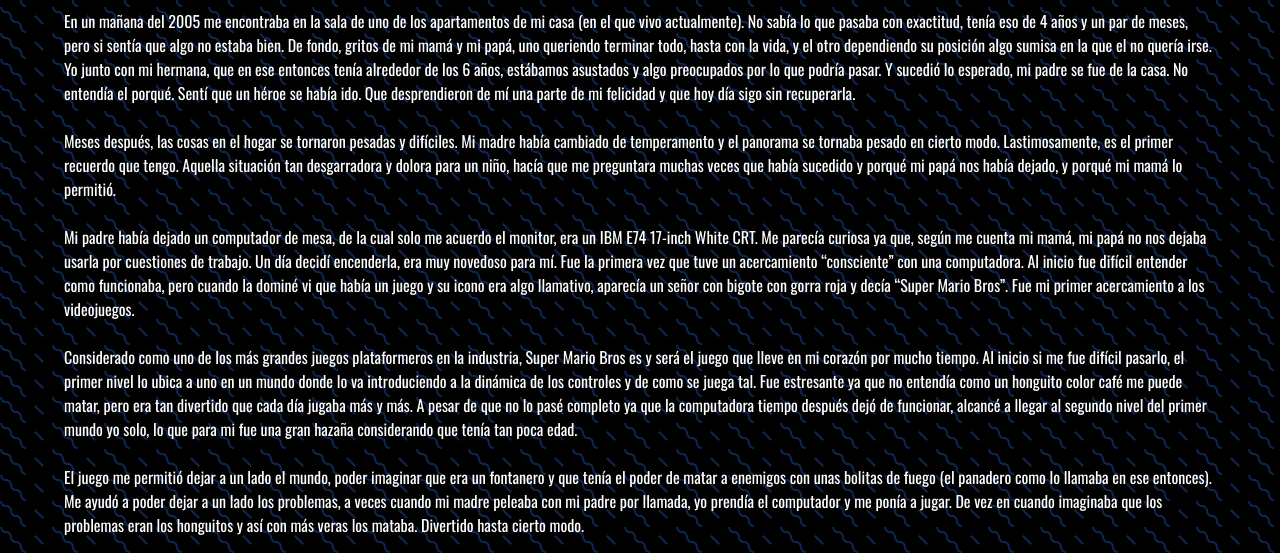
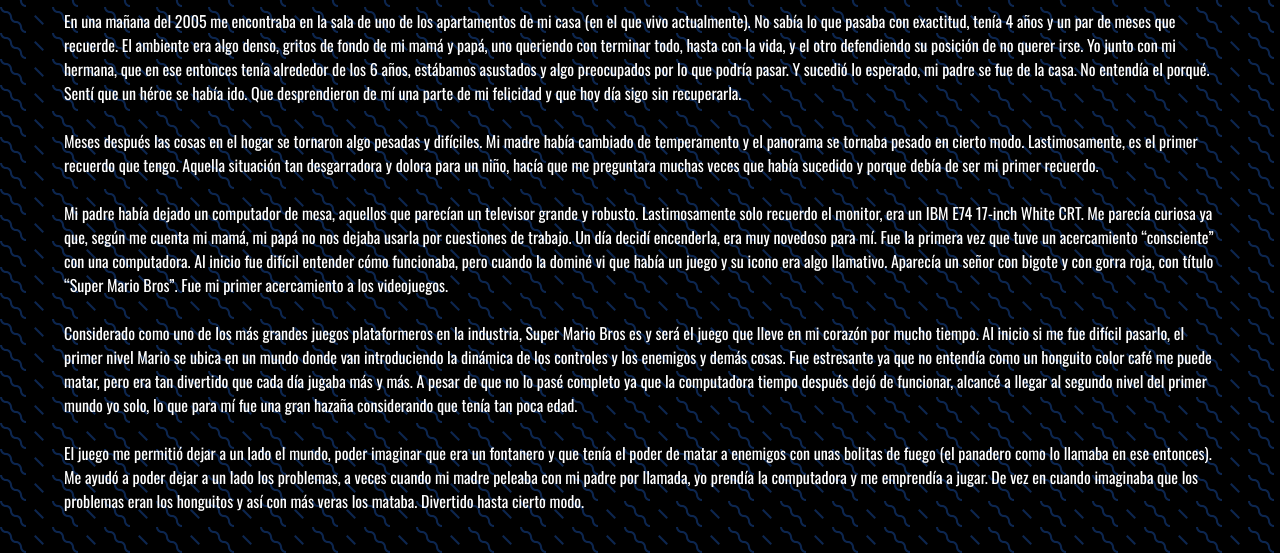
Before and after one commit to JuPa2208/mario, a plain HTML site: page index.html in a window 1280 px wide. Shown: the part 643-1196 px from the top of the page. Drawn offline with nearby package versions, Linux system fonts and the light colour scheme.

Commit message:
Update index.html

```diff
--- a/index.html
+++ b/index.html
@@ -47,50 +47,49 @@
 
     <header>
       <div class="parrafo">
-        <p> En un mañana del 2005 me encontraba en la sala de uno de los apartamentos de mi casa
-          (en el que vivo actualmente). No sabía lo que pasaba con exactitud, tenía eso de 4 años
-          y un par de meses, pero si sentía que algo no estaba bien. De fondo, gritos de mi mamá y
-          mi papá, uno queriendo terminar todo, hasta con la vida, y el otro dependiendo su posición
-          algo sumisa en la que el no quería irse. Yo junto con mi hermana, que en ese entonces
-          tenía alrededor de los 6 años, estábamos asustados y algo preocupados por lo que podría pasar.
-          Y sucedió lo esperado, mi padre se fue de la casa. No entendía el porqué. Sentí que un héroe se
-          había ido. Que desprendieron de mí una parte de mi felicidad y que hoy día sigo sin recuperarla.
+        <p> En una mañana del 2005 me encontraba en la sala de uno de los apartamentos de mi casa
+          (en el que vivo actualmente). No sabía lo que pasaba con exactitud, tenía 4 años y un par
+          de meses que recuerde. El ambiente era algo denso, gritos de fondo de mi mamá y papá, uno
+          queriendo con terminar todo, hasta con la vida, y el otro defendiendo su posición de no
+          querer irse. Yo junto con mi hermana, que en ese entonces tenía alrededor de los 6 años,
+          estábamos asustados y algo preocupados por lo que podría pasar. Y sucedió lo esperado, mi
+          padre se fue de la casa. No entendía el porqué. Sentí que un héroe se había ido. Que
+          desprendieron de mí una parte de mi felicidad y que hoy día sigo sin recuperarla.
         </p>
           &nbsp;
         <p>
-          Meses después, las cosas en el hogar se tornaron pesadas y difíciles. Mi madre había cambiado
-          de temperamento y el panorama se tornaba pesado en cierto modo. Lastimosamente, es el primer
-          recuerdo que tengo. Aquella situación tan desgarradora y dolora para un niño, hacía que me
-          preguntara muchas veces que había sucedido y porqué mi papá nos había dejado, y porqué mi mamá
-          lo permitió.
+          Meses después las cosas en el hogar se tornaron algo pesadas y difíciles. Mi madre había
+          cambiado de temperamento y el panorama se tornaba pesado en cierto modo. Lastimosamente,
+          es el primer recuerdo que tengo. Aquella situación tan desgarradora y dolora para un niño,
+          hacía que me preguntara muchas veces que había sucedido y porque debía de ser mi primer recuerdo.
         </p>
         &nbsp;
         <p>
-          Mi padre había dejado un computador de mesa, de la cual solo me acuerdo el monitor, era un IBM
-          E74 17-inch White CRT. Me parecía curiosa ya que, según me cuenta mi mamá, mi papá no nos dejaba
-          usarla por cuestiones de trabajo. Un día decidí encenderla, era muy novedoso para mí. Fue la
-          primera vez que tuve un acercamiento “consciente” con una computadora. Al inicio fue difícil
-          entender como funcionaba, pero cuando la dominé vi que había un juego y su icono era algo llamativo,
-          aparecía un señor con bigote con gorra roja y decía “Super Mario Bros”. Fue mi primer acercamiento
-          a los videojuegos.
+          Mi padre había dejado un computador de mesa, aquellos que parecían un televisor grande y robusto.
+          Lastimosamente solo recuerdo el monitor, era un IBM E74 17-inch White CRT. Me parecía curiosa ya que,
+          según me cuenta mi mamá, mi papá no nos dejaba usarla por cuestiones de trabajo. Un día decidí encenderla,
+          era muy novedoso para mí. Fue la primera vez que tuve un acercamiento “consciente” con una computadora.
+          Al inicio fue difícil entender cómo funcionaba, pero cuando la dominé vi que había un juego y su icono era
+          algo llamativo. Aparecía un señor con bigote y con gorra roja, con título “Super Mario Bros”. Fue mi primer
+          acercamiento a los videojuegos.
         </p>
         &nbsp;
         <p>
-          Considerado como uno de los más grandes juegos plataformeros en la industria, Super Mario Bros es y
-          será el juego que lleve en mi corazón por mucho tiempo. Al inicio si me fue difícil pasarlo, el primer
-          nivel lo ubica a uno en un mundo donde lo va introduciendo a la dinámica de los controles y de como se
-          juega tal. Fue estresante ya que no entendía como un honguito color café me puede matar, pero era tan
-          divertido que cada día jugaba más y más. A pesar de que no lo pasé completo ya que la computadora tiempo
-          después dejó de funcionar, alcancé a llegar al segundo nivel del primer mundo yo solo, lo que para mi
-          fue una gran hazaña considerando que tenía tan poca edad.
+          Considerado como uno de los más grandes juegos plataformeros en la industria, Super Mario Bros es y será el
+          juego que lleve en mi corazón por mucho tiempo. Al inicio si me fue difícil pasarlo, el primer nivel Mario se
+          ubica en un mundo donde van introduciendo la dinámica de los controles y los enemigos y demás cosas. Fue
+          estresante ya que no entendía como un honguito color café me puede matar, pero era tan divertido que cada día
+          jugaba más y más. A pesar de que no lo pasé completo ya que la computadora tiempo después dejó de funcionar,
+          alcancé a llegar al segundo nivel del primer mundo yo solo, lo que para mí fue una gran hazaña considerando
+          que tenía tan poca edad.
         </p>
         &nbsp;
         <p>
-          El juego me permitió dejar a un lado el mundo, poder imaginar que era un fontanero y que tenía el poder
-          de matar a enemigos con unas bolitas de fuego (el panadero como lo llamaba en ese entonces). Me ayudó a
-          poder dejar a un lado los problemas, a veces cuando mi madre peleaba con mi padre por llamada, yo prendía
-          el computador y me ponía a jugar. De vez en cuando imaginaba que los problemas eran los honguitos y así
-          con más veras los mataba. Divertido hasta cierto modo.
+          El juego me permitió dejar a un lado el mundo, poder imaginar que era un fontanero y que tenía el poder de matar
+          a enemigos con unas bolitas de fuego (el panadero como lo llamaba en ese entonces). Me ayudó a poder dejar a un
+          lado los problemas, a veces cuando mi madre peleaba con mi padre por llamada, yo prendía la computadora y me
+          emprendía a jugar. De vez en cuando imaginaba que los problemas eran los honguitos y así con más veras los mataba.
+          Divertido hasta cierto modo.
         </p>
       </div>
     </header>
```
